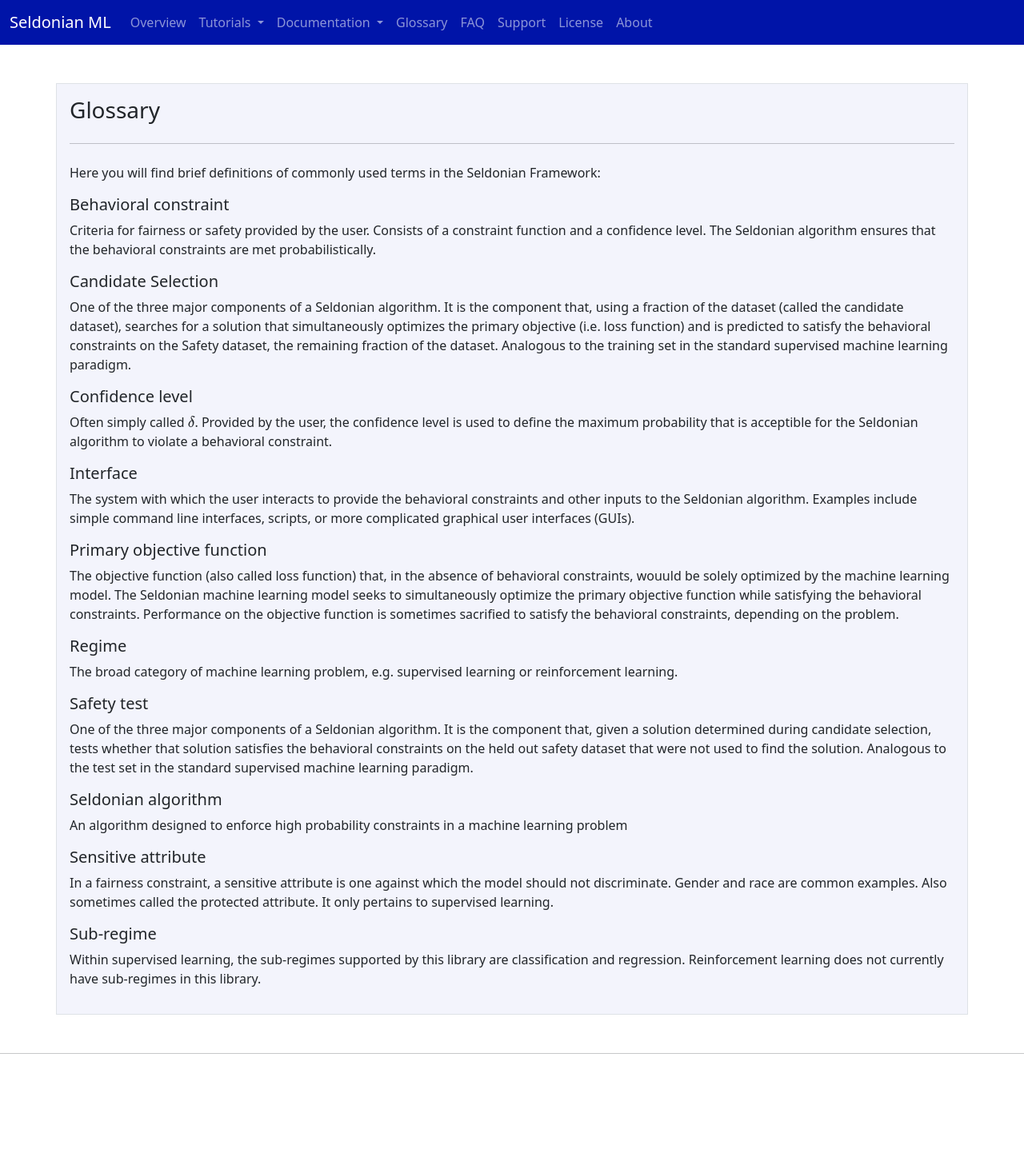
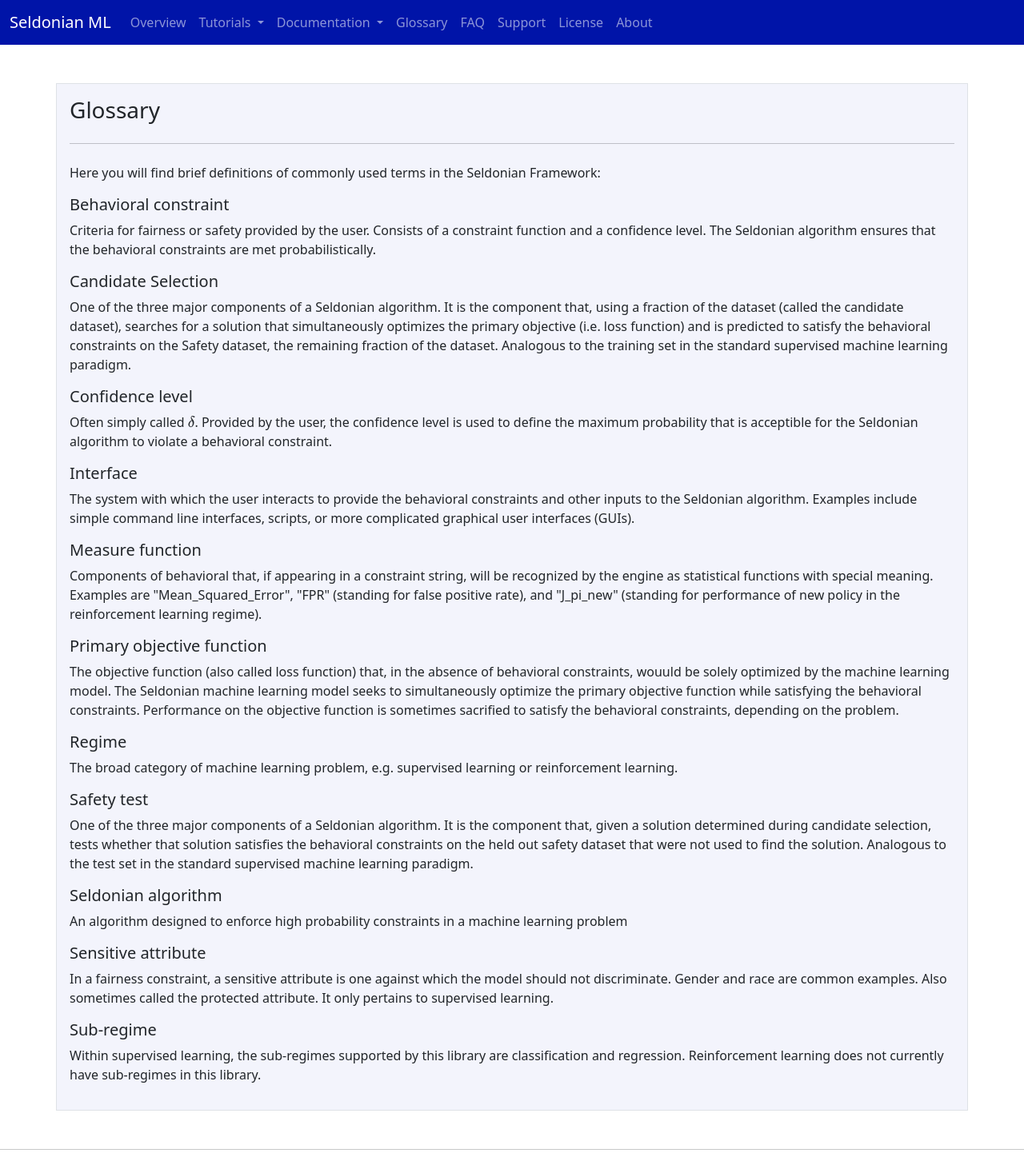
Before and after one commit to seldonian-framework/Tutorials, a Jekyll site: the page built from glossary.md, in a window 1280 px wide. Shown: the whole page at 80% size. Built offline with Jekyll 4.4.1, drawn with Linux system fonts in a browser that asks for light colours; formulas are drawn with MathJax 3; before the commit the page ends 1342 px from its top, so only the background shows below that.

Commit message:
add glossary term

```diff
--- a/glossary.md
+++ b/glossary.md
@@ -20,6 +20,9 @@
 <h5>Interface</h5>
 <p>The system with which the user interacts to provide the behavioral constraints and other inputs to the Seldonian algorithm. Examples include simple command line interfaces, scripts, or more complicated graphical user interfaces (GUIs).</p>
 
+<h5 id="measure_function">Measure function</h5>
+<p>Components of behavioral that, if appearing in a constraint string, will be recognized by the engine as statistical functions with special meaning. Examples are "Mean_Squared_Error", "FPR" (standing for false positive rate), and "J_pi_new" (standing for performance of new policy in the reinforcement learning regime). </p>
+
 <h5>Primary objective function</h5>
 <p>The objective function (also called loss function) that, in the absence of behavioral constraints, wouuld be solely optimized by the machine learning model. The Seldonian machine learning model seeks to simultaneously optimize the primary objective function while satisfying the behavioral constraints. Performance on the objective function is sometimes sacrified to satisfy the behavioral constraints, depending on the problem.</p>
 
```
